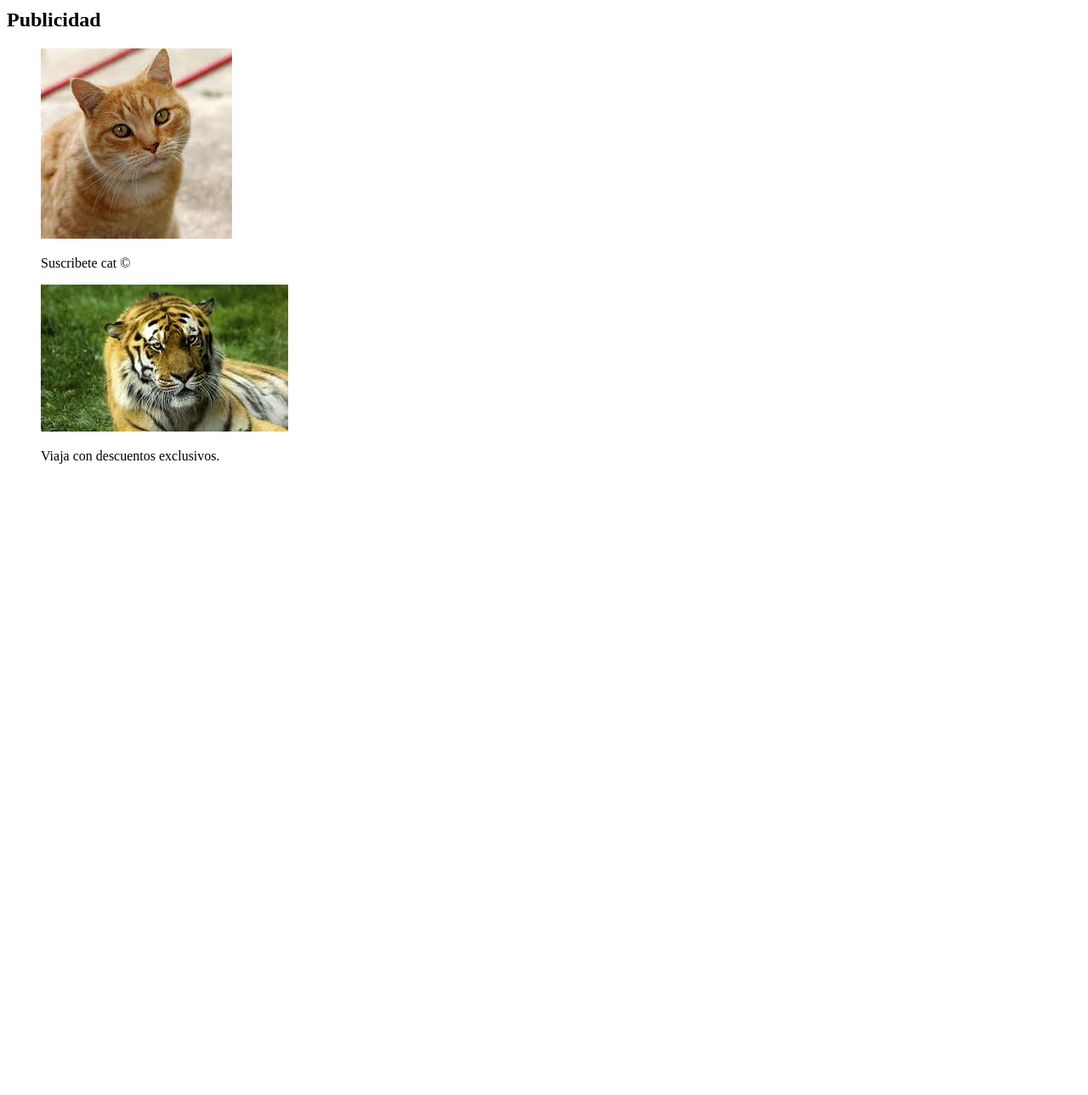
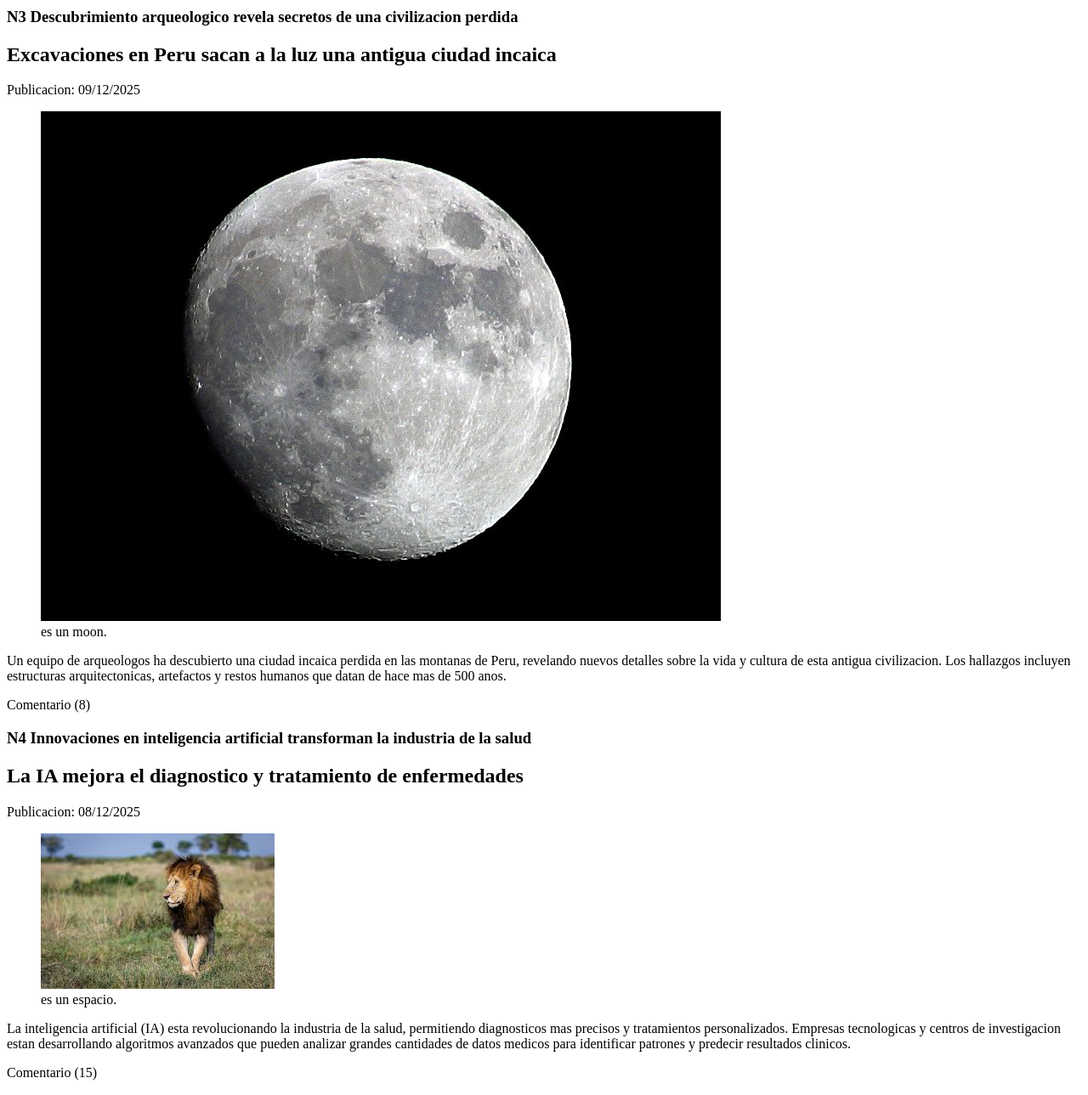
Before and after one commit to rozha999/periodico_digital_rozha, a plain HTML site: page index.html in a window 1280 px wide. Shown: the part 840-2129 px from the top of the page at 85% size. Before the commit the page ends 1402 px from the top, so only its background shows below. Drawn offline with Linux system fonts and the light colour scheme.

Commit message:
cambios ok

```diff
--- a/index.html
+++ b/index.html
@@ -27,7 +27,7 @@
         <article>
           <header>
             <hgroup>
-              <h1>Europa acuerda nuevo paquete energetico para 2030</h1>
+              <h1>N1 Europa acuerda nuevo paquete energetico para 2030</h1>
               <h2>Los paises miembros avanzan hacia un consumo sostenibke</h2>
             </hgroup>
             <p>Publicacion: 11/12/2025</p>
@@ -47,13 +47,12 @@
       </section>
         <!-- Fin la noticia principal -->
 
-        <!-- inicio de la noticias secundarias -->
       <section>
       <!-- inicio de noticia 2 -->
         <article>
           <header>
             <hgroup>
-                <h1>Avances en la tecnologia de baterias para vehiculos electricos</h1>
+                <h1>N2 Avances en la tecnologia de baterias para vehiculos electricos</h1>
                 <h2>Investigadores desarrollan baterias con mayor capacidad y menor tiempo de carga</h2>
             </hgroup>
             <p>Publicacion: 10/12/2025</p>
@@ -66,14 +65,65 @@
               Un equipo de cientificos de la Universidad de Tecnologia de Munich ha anunciado
               un avance significativo en la tecnologia de baterias para vehiculos electricos.
           </p>
-          <footer>
+           <footer>
               <p>Comentario (5) </p>
-          </footer>
-
+           </footer>
         </article>
          <!-- fin de noticia 2 -->
          <!-- inicio de noticia 3 -->
       </section>
+    <section>
+        <article>
+          <header>
+            <hgroup>
+                <h1>N3 Descubrimiento arqueologico revela secretos de una civilizacion perdida</h1>
+                <h2>Excavaciones en Peru sacan a la luz una antigua ciudad incaica</h2>
+            </hgroup>
+            <p>Publicacion: 09/12/2025</p>
+          </header>
+          <figure>
+                <img src="./imgs/Moon.jpg" alt="Es una ciudad antigua">
+                <figcaption>es un moon.</figcaption>
+          </figure>
+          <p>
+              Un equipo de arqueologos ha descubierto una ciudad incaica perdida en las
+              montanas de Peru, revelando nuevos detalles sobre la vida y cultura de esta
+              antigua civilizacion. Los hallazgos incluyen estructuras arquitectonicas,
+              artefactos y restos humanos que datan de hace mas de 500 anos.
+          </p>
+          <footer>
+              <p>Comentario (8) </p>
+          </footer>
+        </article>
+    </section>
+         <!-- fin de noticia 3 -->
+        <!-- inicio de noticia 4 -->
+      <section>
+        <article>
+          <header>
+            <hgroup>
+                <h1>N4 Innovaciones en inteligencia artificial transforman la industria de la salud</h1>
+                <h2>La IA mejora el diagnostico y tratamiento de enfermedades</h2>
+            </hgroup>
+            <p>Publicacion: 08/12/2025</p>
+          </header>
+          <figure>
+                <img src="./imgs/download.jpg" alt="Es un espacio">
+                <figcaption>es un espacio.</figcaption>
+          </figure>
+          <p>
+              La inteligencia artificial (IA) esta revolucionando la industria de la salud,
+              permitiendo diagnosticos mas precisos y tratamientos personalizados.
+              Empresas tecnologicas y centros de investigacion estan desarrollando
+              algoritmos avanzados que pueden analizar grandes cantidades de datos medicos
+              para identificar patrones y predecir resultados clinicos.
+          </p>
+          <footer>
+              <p>Comentario (15) </p>
+          </footer>
+        </article>
+        </section>
+             <!-- fin de noticia 4 -->
       <aside>
         <h2>Publicidad</h2>
         <blockquote>
```
Also changed, not shown: imgs/Moon.jpg (added).
